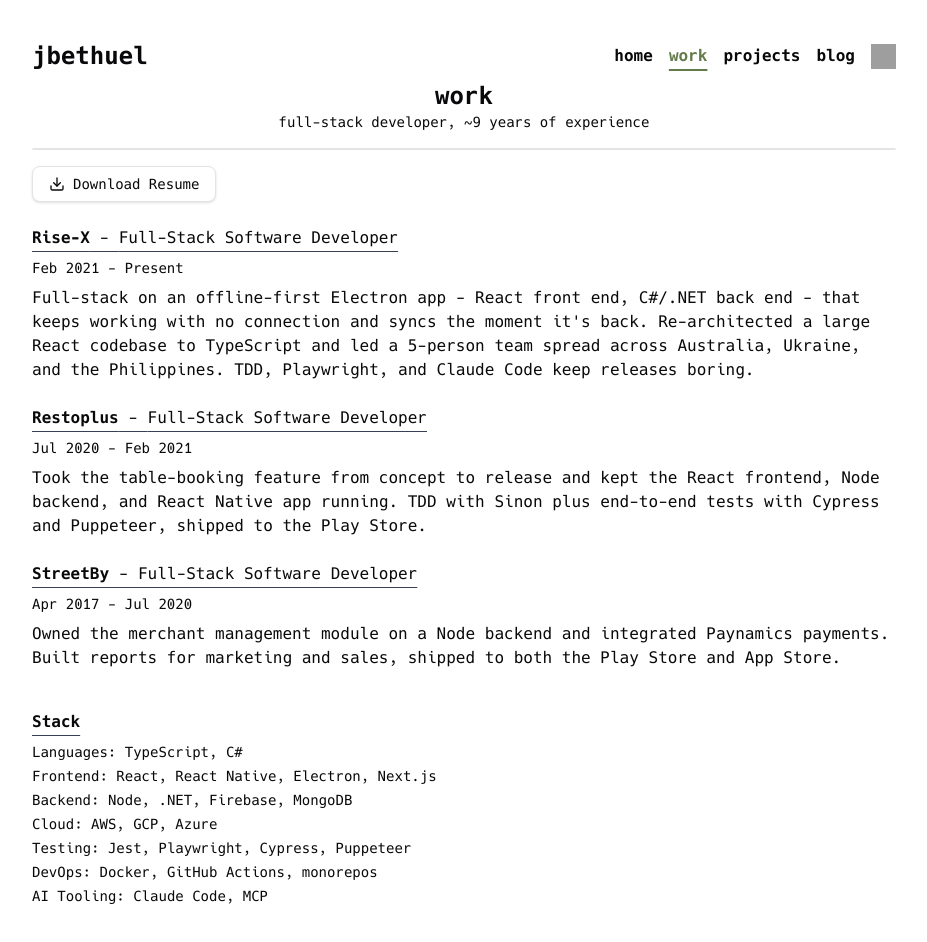
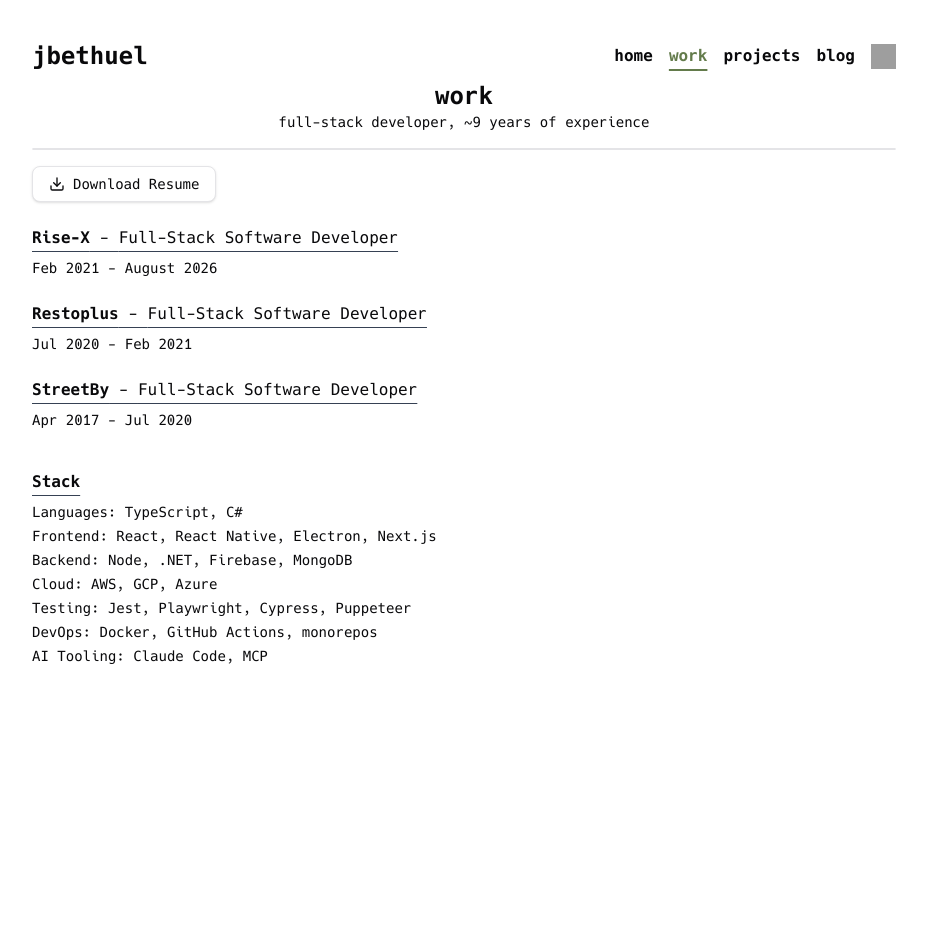
Before and after one commit to jbethuel/jbethuel.com, a Next.js app: page /work in a window 1280 px wide. Shown: the top 942 px of the page, without its empty margins (176-1103 px from the left). After the commit the page ends 800 px from the top, so only its background shows below. Built offline with nearby package versions, Linux system fonts and the light colour scheme; grey boxes are pictures that could not be loaded.

Commit message:
simplify

```diff
--- a/src/app/work/page.tsx
+++ b/src/app/work/page.tsx
@@ -24,25 +24,25 @@
     company: "Rise-X",
     companyUrl: "https://rise-x.io",
     title: "Full-Stack Software Developer",
-    dates: "Feb 2021 - Present",
-    description:
-      "Full-stack on an offline-first Electron app - React front end, C#/.NET back end - that keeps working with no connection and syncs the moment it's back. Re-architected a large React codebase to TypeScript and led a 5-person team spread across Australia, Ukraine, and the Philippines. TDD, Playwright, and Claude Code keep releases boring.",
+    dates: "Feb 2021 - August 2026",
+    // description:
+    //   "Full-stack on an offline-first Electron app - React front end, C#/.NET back end - that keeps working with no connection and syncs the moment it's back. Re-architected a large React codebase to TypeScript and led a 5-person team spread across Australia, Ukraine, and the Philippines. TDD, Playwright, and Claude Code, MCP for agentic engineering.",
   },
   {
     company: "Restoplus",
     companyUrl: "https://restoplus.com",
     title: "Full-Stack Software Developer",
     dates: "Jul 2020 - Feb 2021",
-    description:
-      "Took the table-booking feature from concept to release and kept the React frontend, Node backend, and React Native app running. TDD with Sinon plus end-to-end tests with Cypress and Puppeteer, shipped to the Play Store.",
+    // description:
+    //   "Took the table-booking feature from concept to release and kept the React frontend, Node backend, and React Native app running. TDD with Sinon plus end-to-end tests with Cypress and Puppeteer, shipped to the Play Store.",
   },
   {
     company: "StreetBy",
     companyUrl: "https://streetby.com",
     title: "Full-Stack Software Developer",
     dates: "Apr 2017 - Jul 2020",
-    description:
-      "Owned the merchant management module on a Node backend and integrated Paynamics payments. Built reports for marketing and sales, shipped to both the Play Store and App Store.",
+    // description:
+    //   "Owned the merchant management module on a Node backend and integrated Paynamics payments. Built reports for marketing and sales, shipped to both the Play Store and App Store.",
   },
 ]
 
```
